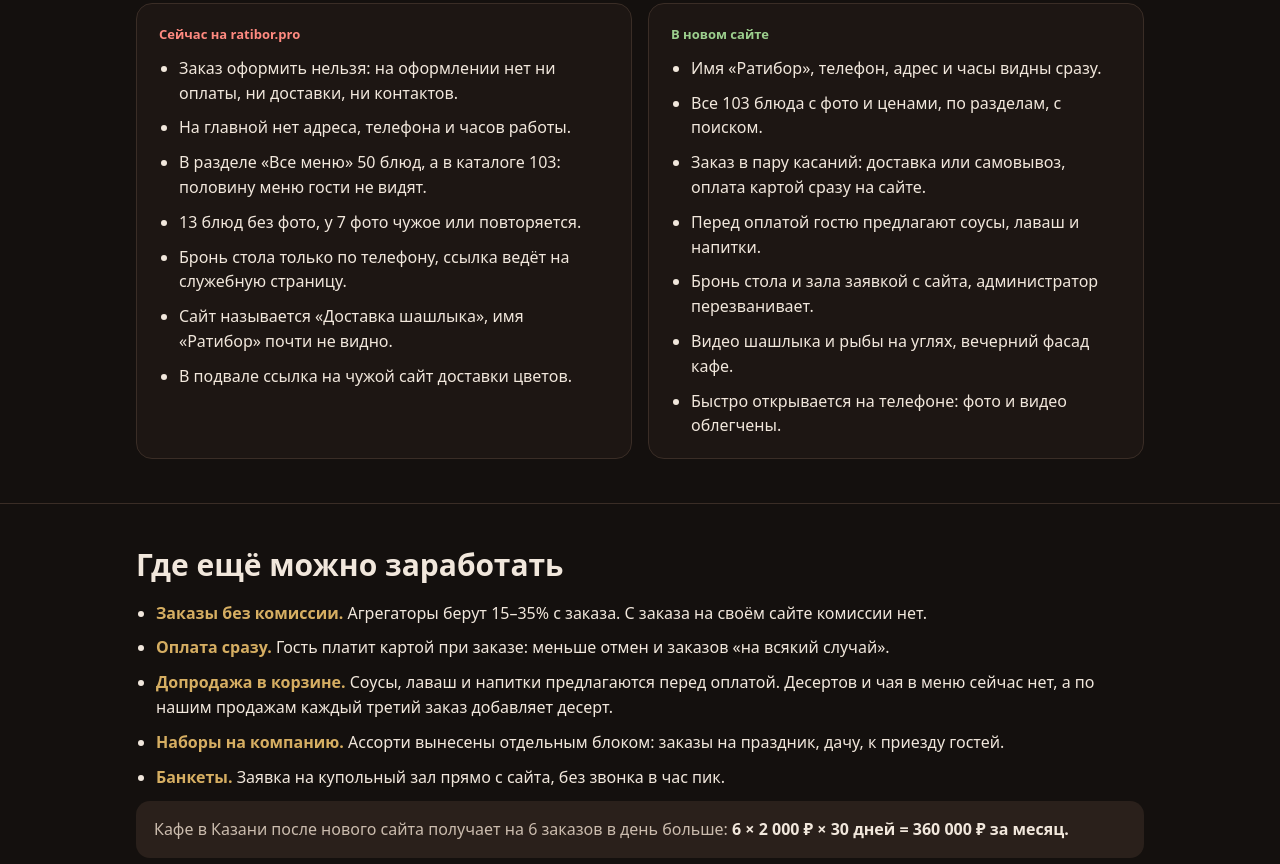
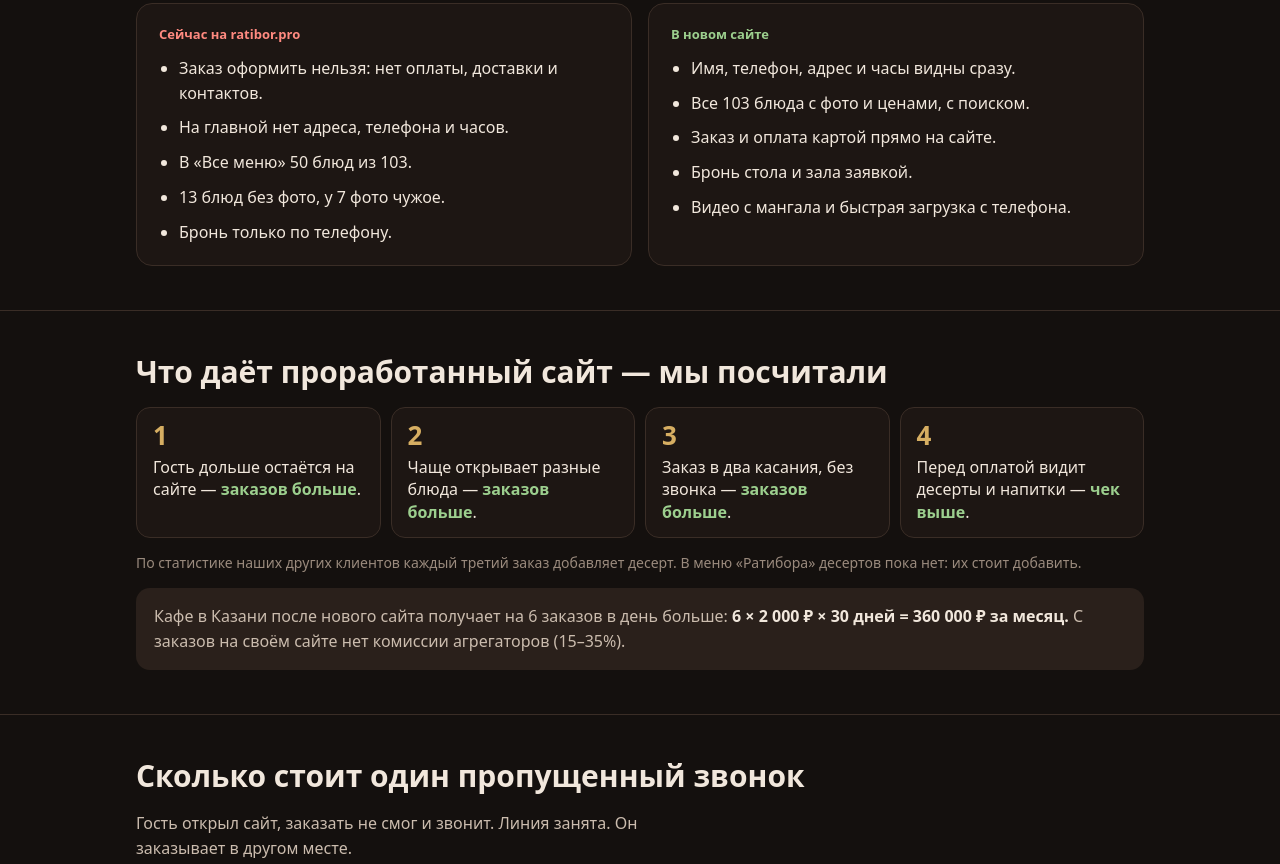
Before and after one commit to jacktassel2-sketch/ratibor-demo, a plain HTML site: page index.html in a window 1280 px wide. Shown: the part 519-1383 px from the top of the page. Drawn offline with Linux system fonts and the light colour scheme.

Commit message:
Ратибор: правки Max — сайт готов, мы посчитали, статистика десертов, короче
Co-Authored-By: Claude Opus 5.5 <noreply@anthropic.com>

```diff
--- a/index.html
+++ b/index.html
@@ -54,6 +54,12 @@ li{margin:0 0 10px}
 footer{padding:28px 0 40px;color:var(--mute);font-size:14px}
 footer .links{display:flex;flex-wrap:wrap;gap:8px 18px;margin-top:8px}
 footer a{color:var(--ink2)}
+.gains{list-style:none;counter-reset:g;padding:0;margin:6px 0 12px;display:grid;grid-template-columns:repeat(4,1fr);gap:10px}
+.gains li{counter-increment:g;background:var(--card);border:1px solid var(--line);border-radius:14px;padding:14px 16px;margin:0;line-height:1.4}
+.gains li:before{content:counter(g);display:block;font-size:26px;font-weight:800;color:var(--gold);line-height:1;margin-bottom:8px}
+.gains b{color:var(--ok)}
+@media (max-width:860px){.gains{grid-template-columns:1fr 1fr}}
+@media (max-width:420px){.gains{grid-template-columns:1fr}}
 </style>
 </head>
 <body>
@@ -61,7 +67,7 @@ footer a{color:var(--ink2)}
   <div class="bg" aria-hidden="true"></div>
   <div class="wrap">
     <h1>Кафе «Ратибор»: каким может быть ваш сайт</h1>
-    <p class="sub">Мы разобрали ratibor.pro и сразу собрали новый сайт на вашем меню: те же 103 блюда и цены, заказ с оплатой картой, бронь стола. Откройте с телефона, так его увидят гости.</p>
+    <p class="sub">Сайт уже готов: все 103 блюда и цены, заказ с оплатой картой, бронь стола. Мы заполнили все недостающие фото и добавили красивую анимацию. Посмотрите по ссылке, лучше с телефона.</p>
     <a class="cta" href="demo/">Открыть новый сайт</a>
   </div>
 </div>
@@ -73,25 +79,21 @@ footer a{color:var(--ink2)}
       <div class="card was">
         <div class="tag">Сейчас на ratibor.pro</div>
         <ul>
-          <li>Заказ оформить нельзя: на оформлении нет ни оплаты, ни доставки, ни контактов.</li>
-          <li>На главной нет адреса, телефона и часов работы.</li>
-          <li>В разделе «Все меню» 50 блюд, а в каталоге 103: половину меню гости не видят.</li>
-          <li>13 блюд без фото, у 7 фото чужое или повторяется.</li>
-          <li>Бронь стола только по телефону, ссылка ведёт на служебную страницу.</li>
-          <li>Сайт называется «Доставка шашлыка», имя «Ратибор» почти не видно.</li>
-          <li>В подвале ссылка на чужой сайт доставки цветов.</li>
+          <li>Заказ оформить нельзя: нет оплаты, доставки и контактов.</li>
+          <li>На главной нет адреса, телефона и часов.</li>
+          <li>В «Все меню» 50 блюд из 103.</li>
+          <li>13 блюд без фото, у 7 фото чужое.</li>
+          <li>Бронь только по телефону.</li>
         </ul>
       </div>
       <div class="card now">
         <div class="tag">В новом сайте</div>
         <ul>
-          <li>Имя «Ратибор», телефон, адрес и часы видны сразу.</li>
-          <li>Все 103 блюда с фото и ценами, по разделам, с поиском.</li>
-          <li>Заказ в пару касаний: доставка или самовывоз, оплата картой сразу на сайте.</li>
-          <li>Перед оплатой гостю предлагают соусы, лаваш и напитки.</li>
-          <li>Бронь стола и зала заявкой с сайта, администратор перезванивает.</li>
-          <li>Видео шашлыка и рыбы на углях, вечерний фасад кафе.</li>
-          <li>Быстро открывается на телефоне: фото и видео облегчены.</li>
+          <li>Имя, телефон, адрес и часы видны сразу.</li>
+          <li>Все 103 блюда с фото и ценами, с поиском.</li>
+          <li>Заказ и оплата картой прямо на сайте.</li>
+          <li>Бронь стола и зала заявкой.</li>
+          <li>Видео с мангала и быстрая загрузка с телефона.</li>
         </ul>
       </div>
     </div>
@@ -100,15 +102,15 @@ footer a{color:var(--ink2)}
 
 <section>
   <div class="wrap">
-    <h2>Где ещё можно заработать</h2>
-    <ul class="money">
-      <li><b>Заказы без комиссии.</b> Агрегаторы берут 15–35% с заказа. С заказа на своём сайте комиссии нет.</li>
-      <li><b>Оплата сразу.</b> Гость платит картой при заказе: меньше отмен и заказов «на всякий случай».</li>
-      <li><b>Допродажа в корзине.</b> Соусы, лаваш и напитки предлагаются перед оплатой. Десертов и чая в меню сейчас нет, а по нашим продажам каждый третий заказ добавляет десерт.</li>
-      <li><b>Наборы на компанию.</b> Ассорти вынесены отдельным блоком: заказы на праздник, дачу, к приезду гостей.</li>
-      <li><b>Банкеты.</b> Заявка на купольный зал прямо с сайта, без звонка в час пик.</li>
-    </ul>
-    <div class="calc">Кафе в Казани после нового сайта получает на 6 заказов в день больше: <b>6 × 2 000 ₽ × 30 дней = 360 000 ₽ за месяц.</b></div>
+    <h2>Что даёт проработанный сайт — мы посчитали</h2>
+    <ol class="gains">
+      <li>Гость дольше остаётся на сайте — <b>заказов больше</b>.</li>
+      <li>Чаще открывает разные блюда — <b>заказов больше</b>.</li>
+      <li>Заказ в два касания, без звонка — <b>заказов больше</b>.</li>
+      <li>Перед оплатой видит десерты и напитки — <b>чек выше</b>.</li>
+    </ol>
+    <p class="note">По статистике наших других клиентов каждый третий заказ добавляет десерт. В меню «Ратибора» десертов пока нет: их стоит добавить.</p>
+    <div class="calc">Кафе в Казани после нового сайта получает на 6 заказов в день больше: <b>6 × 2 000 ₽ × 30 дней = 360 000 ₽ за месяц.</b> С заказов на своём сайте нет комиссии агрегаторов (15–35%).</div>
   </div>
 </section>
 
@@ -161,8 +163,8 @@ footer a{color:var(--ink2)}
       <div class="hl"><span>Потери за год больше цены сайта</span><b>в 216 раз</b></div>
     </div>
     <p class="note">10 000 ₽ ÷ 2 000 ₽ = 5 заказов. 10 000 ₽ ÷ 6 000 ₽ в день = 1,7 дня. 2 160 000 ₽ ÷ 10 000 ₽ = 216.</p>
-    <p>До Нового года <b>10 000 ₽</b> вместо 20 000 ₽. Делаем за один рабочий день после того, как получим ваши фото и контакты. Правки бесплатно. Сайт работает на вашем адресе ratibor.pro, почта не меняется.</p>
-    <p class="note">В демо часть фото блюд и видео временные, со стоков. В рабочей версии поставим ваши.</p>
+    <p>До Нового года <b>10 000 ₽</b> вместо 20 000 ₽, один раз. Сайт уже готов, посмотрите его по ссылке ниже. Правки бесплатно. Работает на вашем адресе ratibor.pro, почта не меняется.</p>
+
     <a class="cta" href="demo/">Открыть новый сайт</a>
   </div>
 </section>
```
